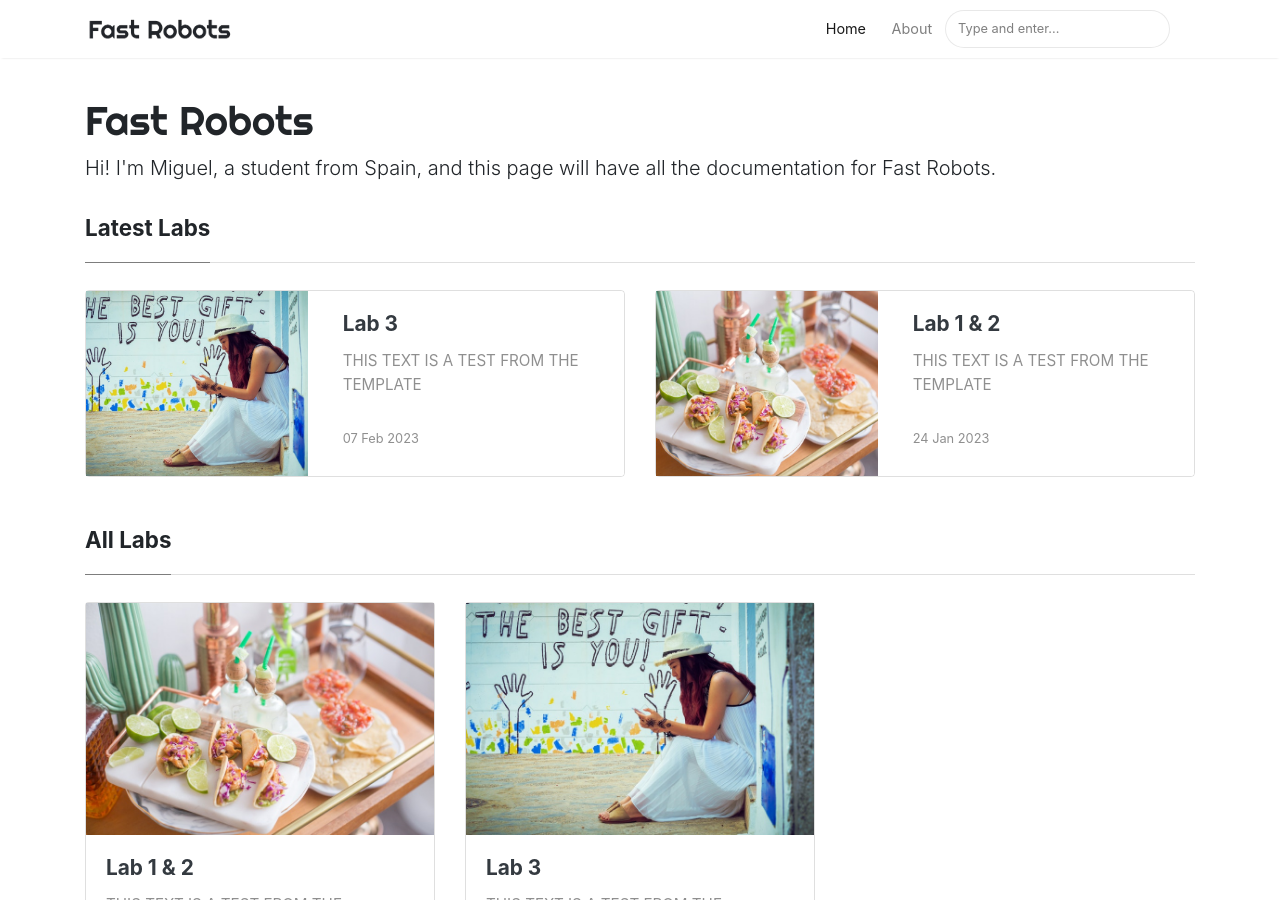
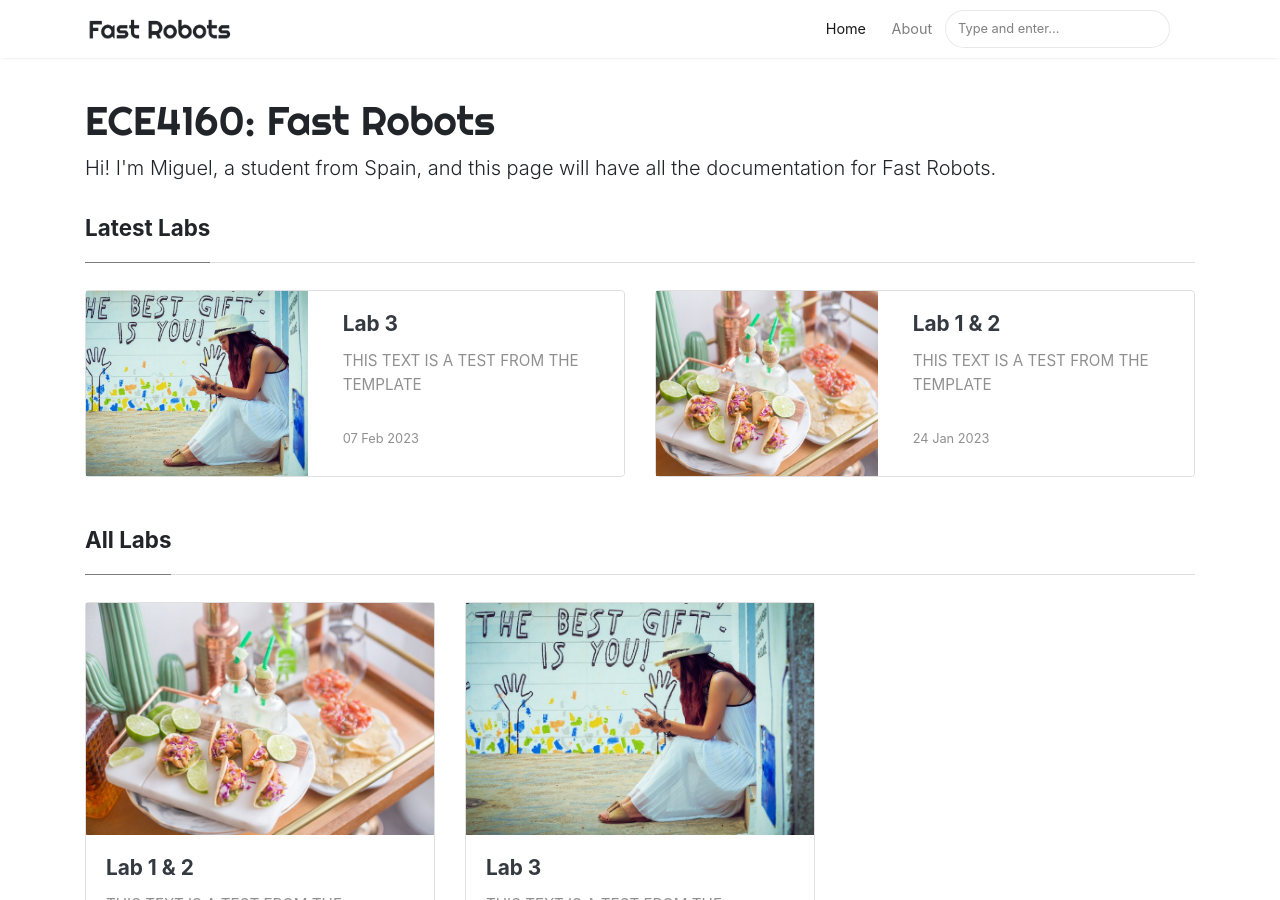
Before and after one commit to miguelalvarezd/FastRobots, a Jekyll site: the page built from index.html, in a window 1280 px wide and 900 px high. Built offline with Jekyll 4.4.1, drawn with Linux system fonts in a browser that asks for light colours; nearby versions of some CDN libraries; the list of posts is cut into pages by our own code.

Commit message:
Update _config.yml

```diff
--- a/_config.yml
+++ b/_config.yml
@@ -1,6 +1,6 @@
 # Site
-name: "Fast Robots"
-title: "ECE4160: Fast Robots"
+name: "ECE4160: Fast Robots"
+title: "Fast Robots"
 description: "Hi! I'm Miguel, a student from Spain, and this page will have all the documentation for Fast Robots."
 logo: 'assets/images/logo.png'
 favicon: 'assets/images/logo.png'
```
